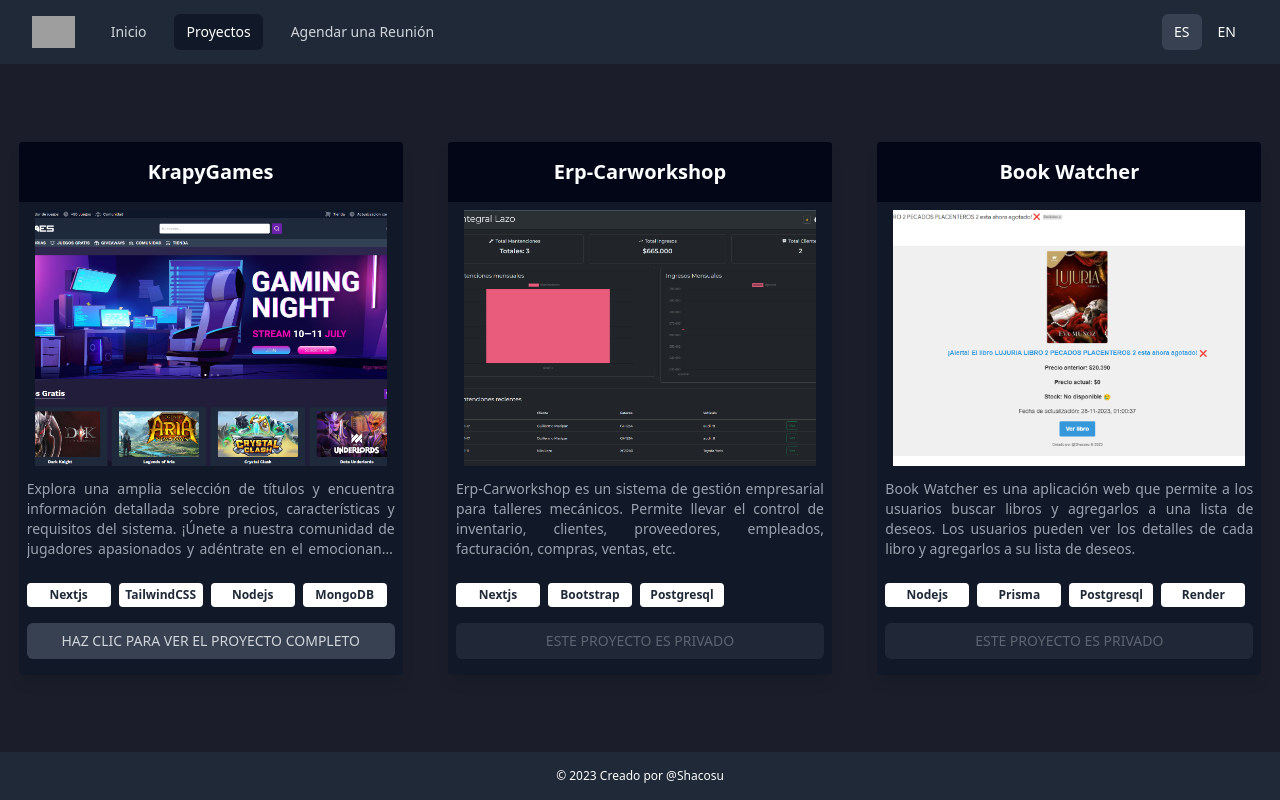
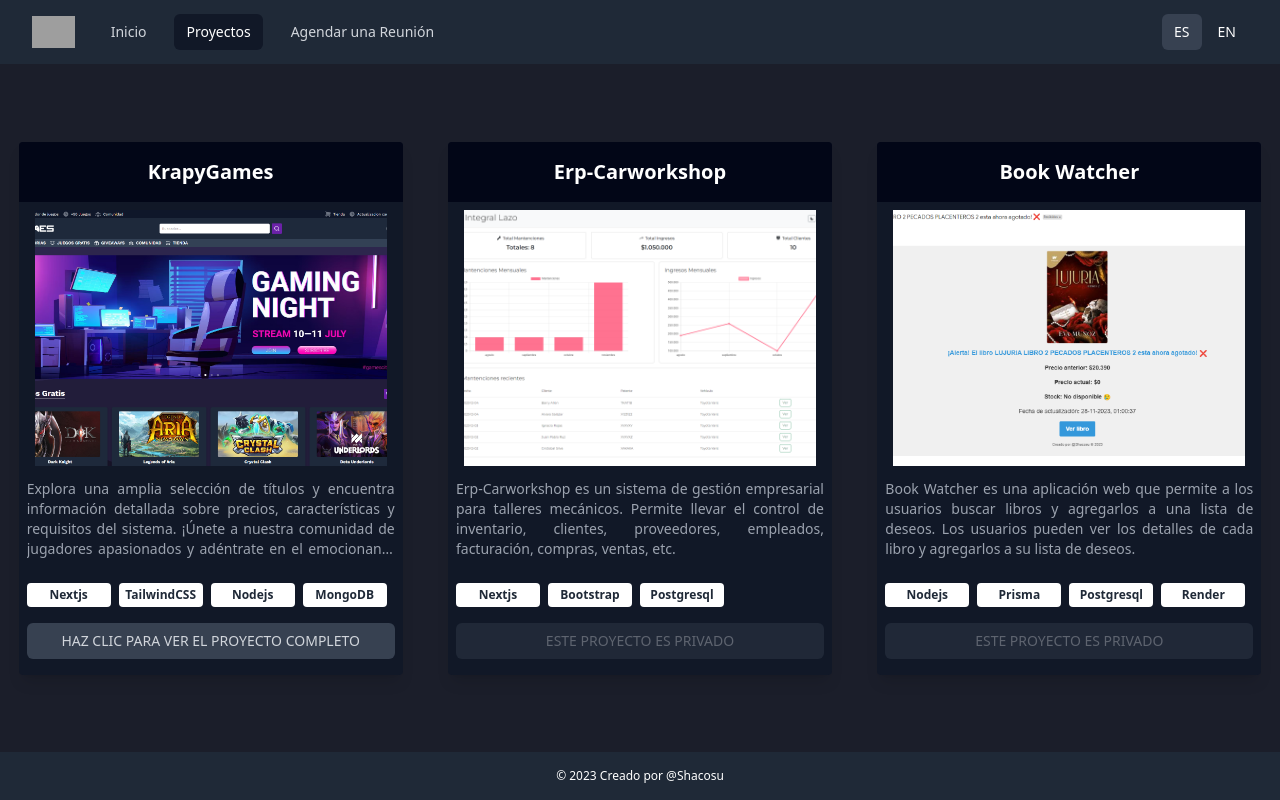
Before and after one commit to Shacosu/portfolio, a React (Vite) app: page /projects in a window 1280 px wide. Built offline with nearby package versions, Linux system fonts and the light colour scheme; grey boxes are pictures that could not be loaded; a web font is replaced by a local one.

Commit message:
Update project image filename

```diff
--- a/src/pages/Project.jsx
+++ b/src/pages/Project.jsx
@@ -18,7 +18,7 @@
 			id: 2,
 			title: t("projects.project-02.title"),
 			description: t("projects.project-02.description"),
-			image: "car-workshop.webp",
+			image: "erp-carworkshop.png",
 			technologies: ["Nextjs", "Bootstrap", "Postgresql"],
 			isPrivate: true,
 		},
```
Also changed, not shown: public/erp-carworkshop.png (added).
